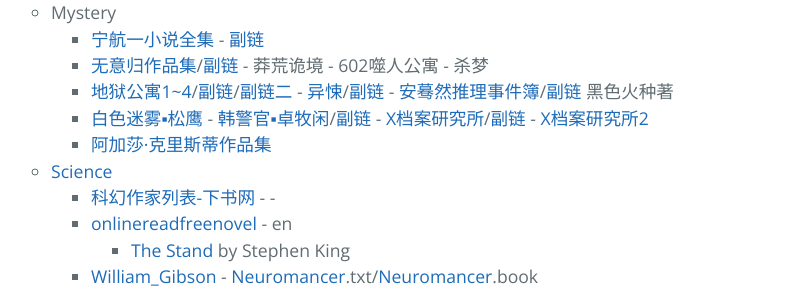
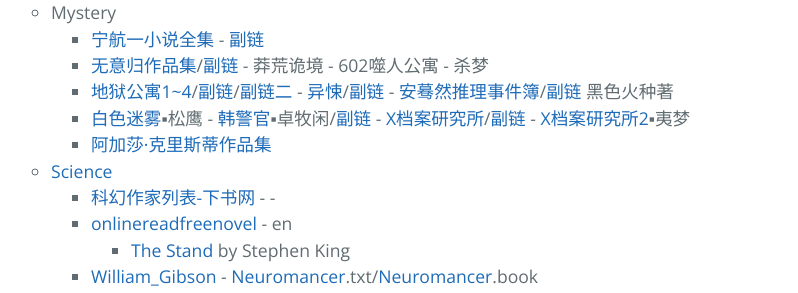
Before and after one commit to AmbroseRen/test, a Jekyll site: the page built from Library/BookListsOne.md, in a window 1280 px wide and 900 px high, scrolled down 4889 px. Shown: the part 154-447 px from the top of the window, without its empty margins (253-1051 px from the left). Built offline with Jekyll 4.4.1, drawn with Linux system fonts in a browser that asks for light colours; our own code applies the rules of GitHub Pages for plain Markdown files; the repository's description, which GitHub fills in, is left out.

Commit message:
Update BookListsOne.md

```diff
--- a/Library/BookListsOne.md
+++ b/Library/BookListsOne.md
@@ -264,7 +264,7 @@
 		    <li><a href="http://www.kongbugushi.com/zuojia/ninghangyi/">宁航一小说全集</a> - <a href="https://www.youduzw.com/writer/564/">副链</a></li>
 		    <li><a href="https://www.aixdzs.com/author/无意归">无意归作品集</a>/<a href="https://tw.ixdzs.com/author/无意归">副链</a> - 莽荒诡境 - 602噬人公寓 - 杀梦</li>
 		    <li><a href="https://www.imiaobige.com/read/56240/">地狱公寓1~4</a>/<a href="https://big5.mfxsydw.com/book/1454.html">副链</a>/<a href="https://www.xbiquge.so/book/7569/">副链二</a> - <a href="https://www.52shuku.vip/kongbulingyi/16316.html">异悚</a>/<a href="https://www.sto.cx/book-27189-1.html">副链</a> - <a href="https://m.cibusw.com/7VL/list.html">安蓦然推理事件簿</a>/<a href="https://www.52shuku.vip/tuili/16315.html">副链</a> 黑色火种著</li>
-		    <li><a href="https://yuedu.baidu.com/ebook/09535444bc64783e0912a21614791711cd79790f?pn=1&click_type=10010002">白色迷雾▪松鹰</a> - <a href="http://quanben-xiaoshuo.com/n/hanjingguan/xiaoshuo.html">韩警官▪卓牧闲</a>/<a href="https://www.xundu.org/440/">副链</a> - <a href="https://www.kanunu8.com/book4/10610/">X档案研究所</a>/<a href="https://www.cbxs.net/kongbu/3624/">副链</a> - <a href="http://quanben-xiaoshuo.com/n/xdanganyanjiusuo2/xiaoshuo.html">X档案研究所2</a></li>
+		    <li><a href="https://yuedu.baidu.com/ebook/09535444bc64783e0912a21614791711cd79790f?pn=1&click_type=10010002">白色迷雾</a>▪松鹰 - <a href="http://quanben-xiaoshuo.com/n/hanjingguan/xiaoshuo.html">韩警官</a>▪卓牧闲/<a href="https://www.xundu.org/440/">副链</a> - <a href="https://www.kanunu8.com/book4/10610/">X档案研究所</a>/<a href="https://www.cbxs.net/kongbu/3624/">副链</a> - <a href="http://quanben-xiaoshuo.com/n/xdanganyanjiusuo2/xiaoshuo.html">X档案研究所2</a>▪夷梦</li>
                     <li><a href="https://www.kanunu8.com/files/writer/9497.html">阿加莎·克里斯蒂作品集</a></li>
                 </ul>
             </li>
```
